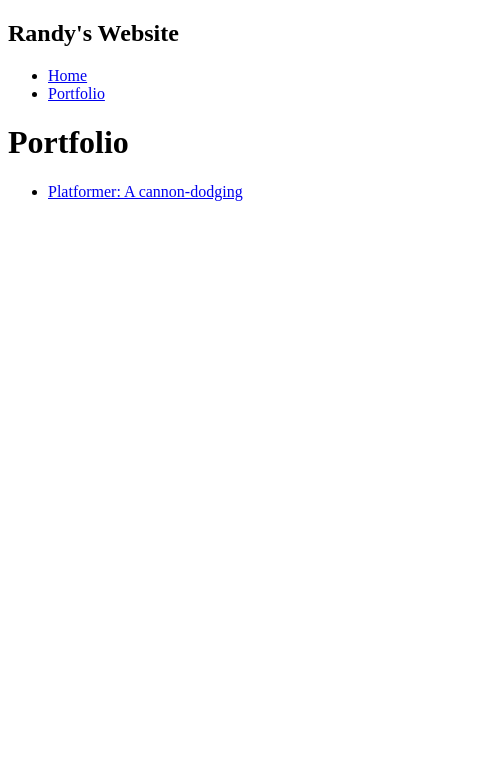
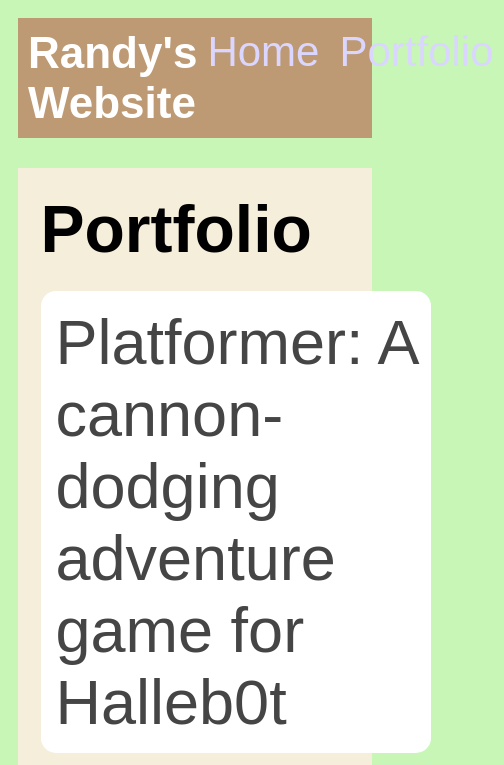
Before and after one commit to Randyperez14/Randyperez14.github.io, a plain HTML site: page portfolio.html in a window 390 px wide. Shown: the top 765 px of the page, 504 px wide, since content can reach past the window. Drawn offline with Linux system fonts and the light colour scheme.

Commit message:
add portfolio page to website

```diff
--- a/portfolio.html
+++ b/portfolio.html
@@ -2,6 +2,7 @@
 <html>
   <head>
     <title>Randy's Website</title>
+    <link rel="stylesheet" href="style.css" />
   </head>
 
   <body>
@@ -24,7 +25,13 @@
                 <h1>Portfolio</h1>
                 <ul id="portfolio">
                     <li>
-                        <a href="fsd-projects/platformer/">Platformer: A cannon-dodging</a>
+                        <a href="fsd-projects/platformer/">Platformer: A cannon-dodging adventure game for Halleb0t</a>
+                    </li>
+                    <li>
+                        <a href="fsd-projects/bouncing-box/">Bouncing Box: A fun introduction to web game development</a>
+                    </li>
+                    <li>
+                        <a href="fsd-projects/circularity/">Circularity: A poetic motion experiment with circles</a>
                     </li>
 
                 </ul>
--- a/style.css
+++ b/style.css
@@ -78,3 +78,77 @@ h2, h3 {
 img{
     border: solid 5px;
 }
+/* Portfolio styles */
+.content h1 {
+  color: black;
+}
+
+#portfolio {
+  list-style-type: none;
+  padding-left: 0;
+}
+
+#portfolio li {
+  background: #fff;
+  padding: 10px;
+  border-radius: 10px;
+  margin-bottom: 10px;
+}
+
+#portfolio li:hover {
+  background: #eee;
+}
+
+#portfolio a {
+  text-decoration: none;
+  color: #454545;
+}
+/* responsive web design */
+@media screen and (min-width: 120px) and (max-width: 1080px) {
+  main {
+    height: 100ch;
+    zoom: 1.5;
+    display: grid;
+  }
+
+  h1 {
+    font-size: 44px;
+  }
+
+  h2 {
+    font-size: 42px;
+  }
+
+  h3 {
+    font-size: 36px;
+  }
+
+  #all-contents {
+    height: 100ch;
+    margin: none;
+  }
+
+  a {
+    font-size: 42px;
+  }
+
+  .sidebar {
+    margin-right: 0px;
+    justify-content: center;
+    align-items: center;
+  }
+
+  .sidebar-img {
+    width: 100%;
+  }
+
+  p,
+  li {
+    font-size: 24px;
+  }
+
+  .content {
+    align-content: center;
+    justify-content: center;
+  }
+}
```
